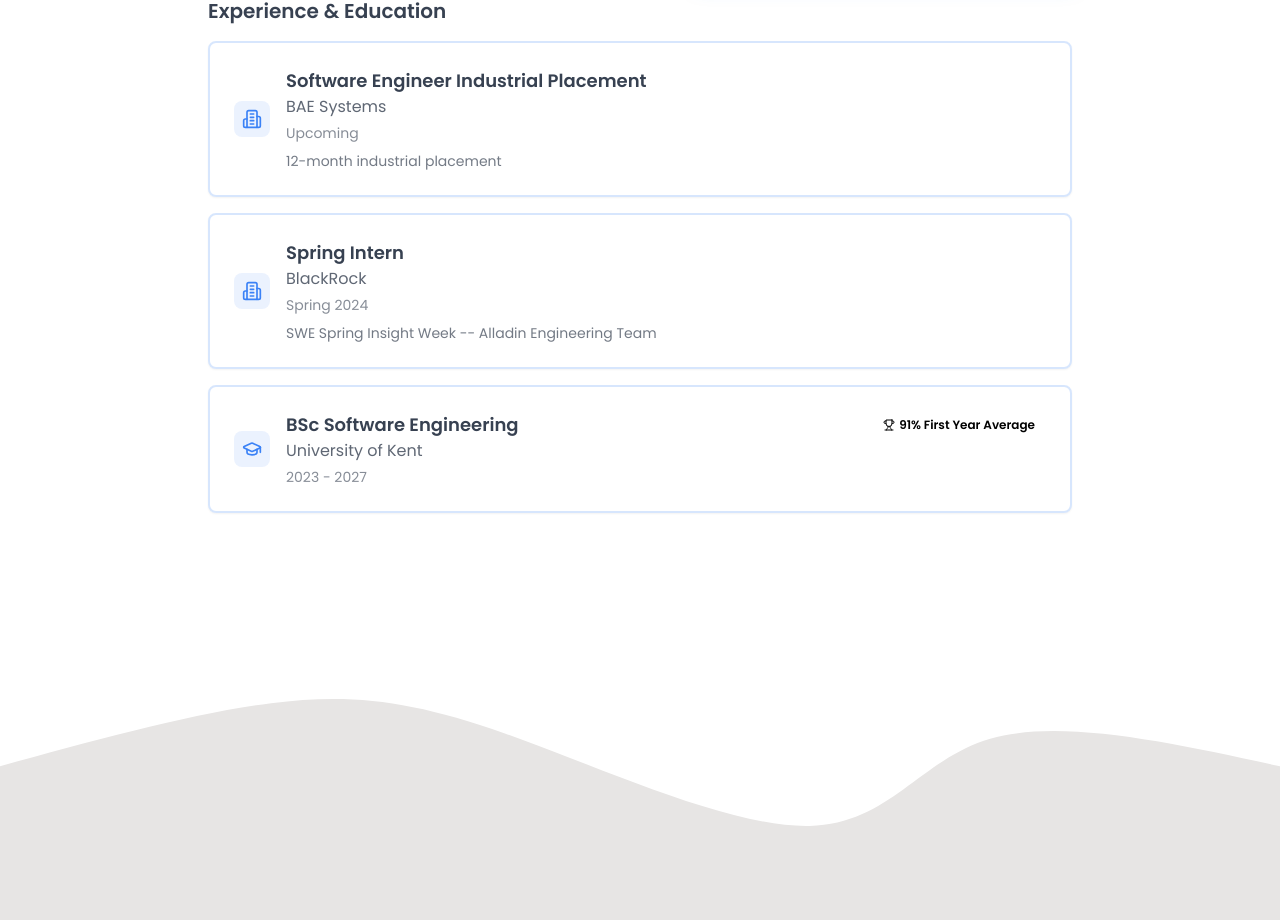
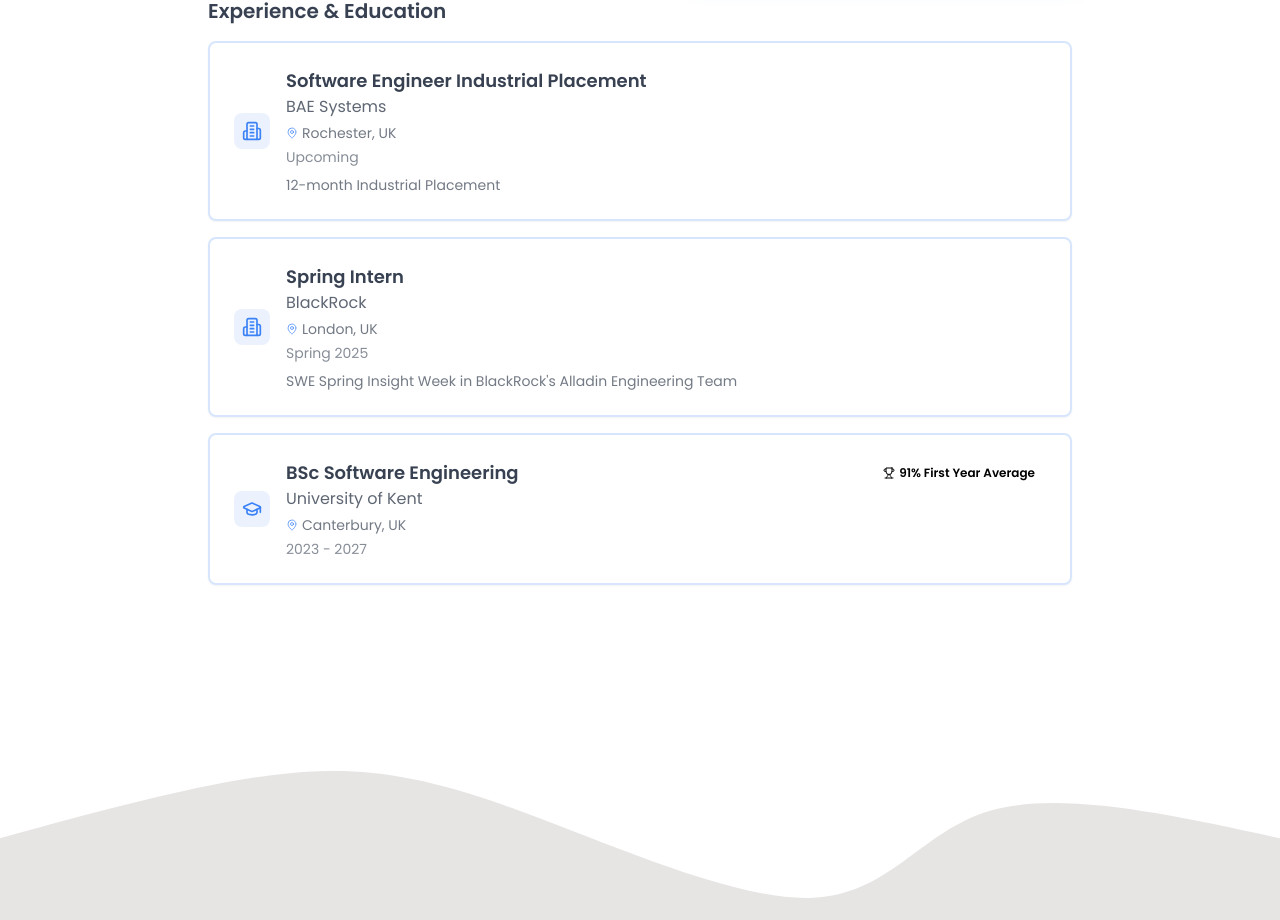
Before and after one commit to Isaac-Miless/portfolio, a React (Create React App) app: page / in a window 1280 px wide. Shown: the part 1638-2558 px from the top of the page. Built offline with nearby package versions, Linux system fonts and the light colour scheme.

Commit message:
Add Locations to Experiences & Fix Date for BlackRock

```diff
--- a/src/components/about-me/AboutMeText.jsx
+++ b/src/components/about-me/AboutMeText.jsx
@@ -1,6 +1,6 @@
 import { Badge } from "../../components/ui/badge"
 import { Card, CardContent } from "../../components/ui/card"
-import { Building2, GraduationCap, Trophy } from "lucide-react"
+import { Building2, GraduationCap, Trophy, MapPin } from "lucide-react"
 import Iceland from "../../assets/iceland.png"
 
 function AboutMeText() {
@@ -9,22 +9,25 @@
       title: "Software Engineer Industrial Placement",
       company: "BAE Systems",
       icon: <Building2 className="w-5 h-5 text-primary" />,
+      location: "Rochester, UK",
       date: "Upcoming",
       type: "work",
-      description: "12-month industrial placement",
+      description: "12-month Industrial Placement",
     },
     {
       title: "Spring Intern",
       company: "BlackRock",
       icon: <Building2 className="w-5 h-5 text-primary" />,
-      date: "Spring 2024",
+      location: "London, UK",
+      date: "Spring 2025",
       type: "work",
-      description: "SWE Spring Insight Week -- Alladin Engineering Team",
+      description: "SWE Spring Insight Week in BlackRock's Alladin Engineering Team",
     },
     {
       title: "BSc Software Engineering",
       company: "University of Kent",
       icon: <GraduationCap className="w-5 h-5 text-primary" />,
+      location: "Canterbury, UK",
       date: "2023 - 2027",
       achievement: "91% First Year Average",
       type: "education",
@@ -81,6 +84,10 @@
                         )}
                       </div>
                       <p className="text-neutral/80">{exp.company}</p>
+                      <div className="flex items-center gap-1 mt-1">
+                        <MapPin className="w-3 h-3 text-primary/70" />
+                        <p className="text-sm text-neutral/70">{exp.location}</p>
+                      </div>
                       <p className="text-sm text-neutral/60 mt-1">{exp.date}</p>
                       {exp.description && <p className="text-sm text-neutral/70 mt-2">{exp.description}</p>}
                     </div>
```
